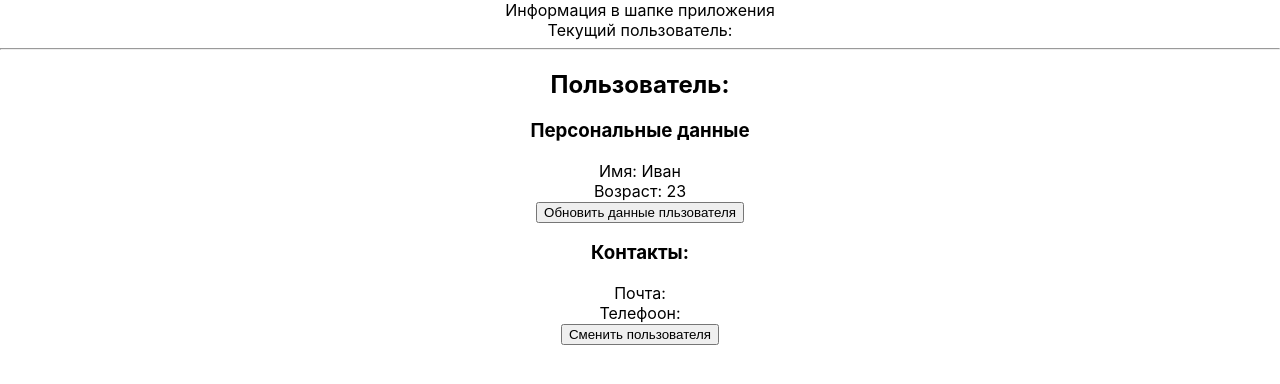
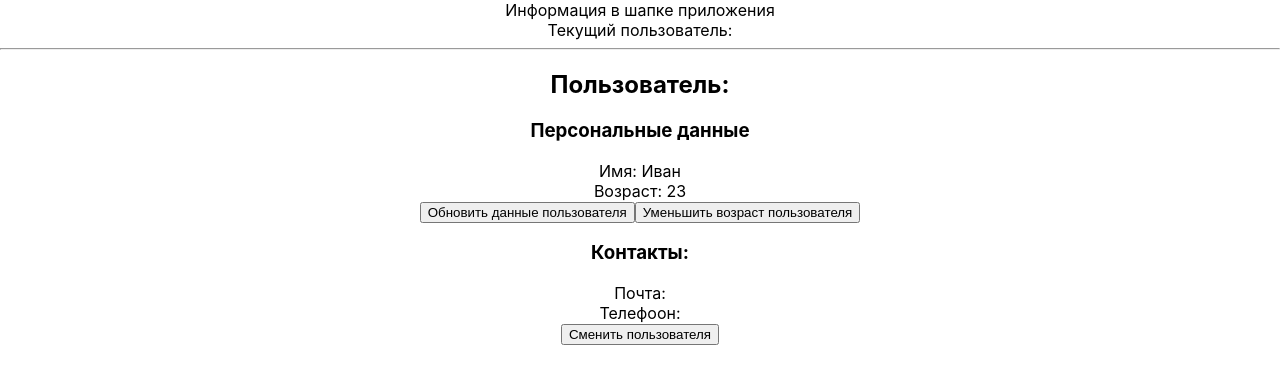
Before and after one commit to Buretos/MyReact-7, a React (Create React App) app in the folder my-app/: page / in a window 1280 px wide. Shown: the top 384 px of the page. Built offline with nearby package versions, Linux system fonts and the light colour scheme.

Commit message:
Lesson-7. Chapter-5. Video-2. State  management Context API. Advantages.

```diff
--- a/my-app/src/App.js
+++ b/my-app/src/App.js
@@ -30,6 +30,13 @@ export const App = () => {
 				setUserData(payload);
 				break;
 			}
+			case 'SET_USER_AGE': {
+				setUserData({
+					...userData,
+					age: payload,
+				});
+				break;
+			}
 			default:
 		}
 	};
--- a/my-app/src/components/user-block/components/user-personal-info/user-personal-info.js
+++ b/my-app/src/components/user-block/components/user-personal-info/user-personal-info.js
@@ -11,12 +11,17 @@ export const UserPersonalInfo = () => {
 		dispatch({ type: 'SET_USER_DATA', payload: newUserData });
 	};
 
+	const onUserAgeDecrease = () => {
+		dispatch({ type: 'SET_USER_AGE', payload: 15 });
+	};
+
 	return (
 		<div>
 			<h3>Персональные данные</h3>
 			<div>Имя: {name}</div>
 			<div>Возраст: {age}</div>
-			<button onClick={onUserUpdate}>Обновить данные пльзователя</button>
+			<button onClick={onUserUpdate}>Обновить данные пользователя</button>
+			<button onClick={onUserAgeDecrease}>Уменьшить возраст пользователя</button>
 		</div>
 	);
 };
```
